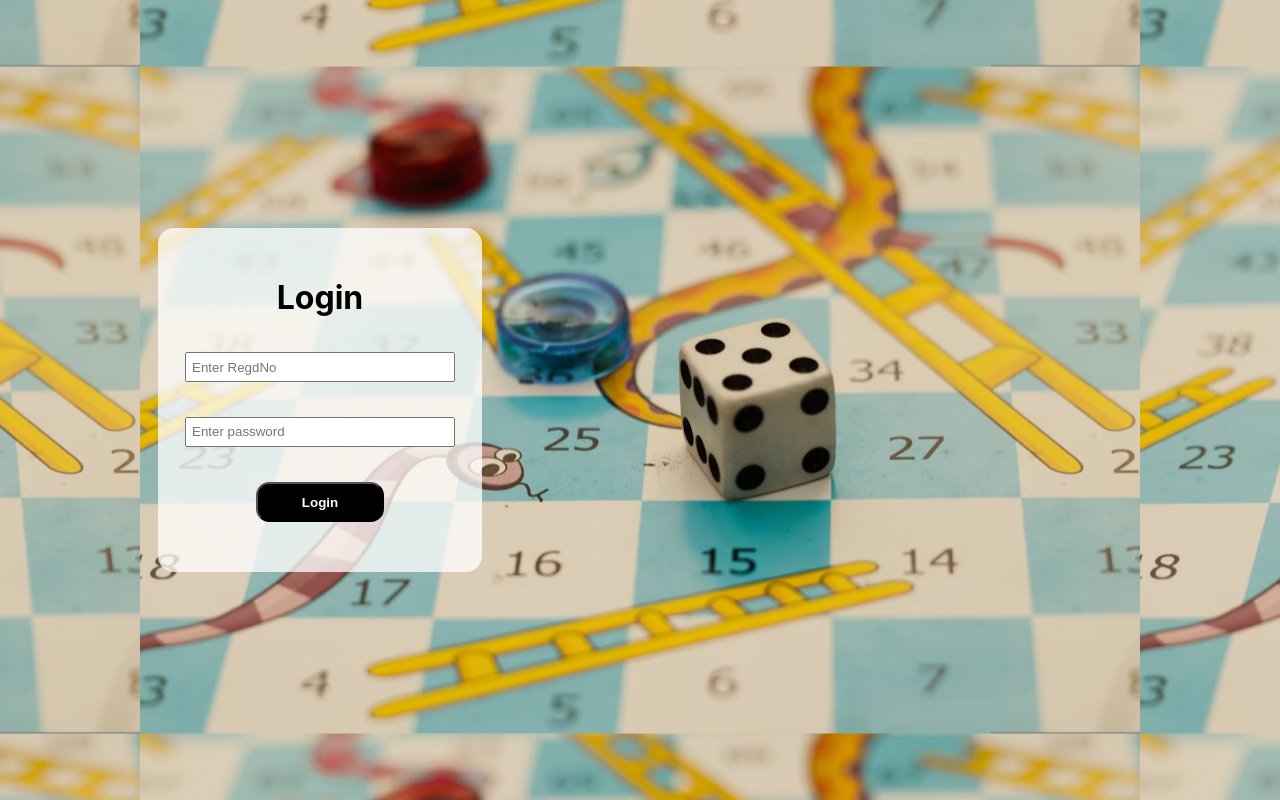
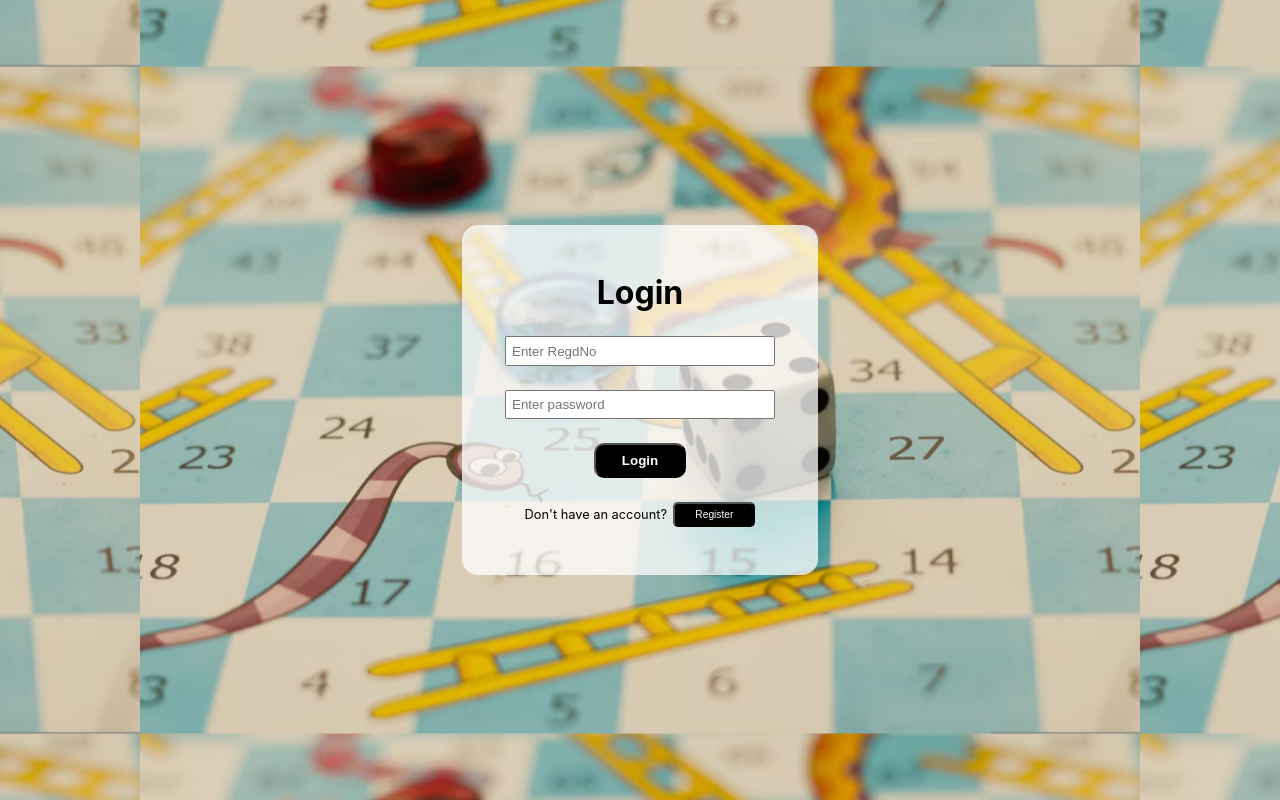
Before and after one commit to svssathvik7/CodeClimb-Client, a React (Create React App) app: page / in a window 1280 px wide. Built offline with nearby package versions, Linux system fonts and the light colour scheme; no server answers.

Commit message:
refactor register page

```diff
--- a/public/index.html
+++ b/public/index.html
@@ -1,14 +1,12 @@
 <!DOCTYPE html>
 <html lang="en">
+
 <head>
   <meta charset="utf-8" />
   <link rel="icon" href="%PUBLIC_URL%/favicon.ico" />
   <meta name="viewport" content="width=device-width, initial-scale=1" />
   <meta name="theme-color" content="#000000" />
-    <meta
-      name="description"
-      content="Web site created using create-react-app"
-    />
+  <meta name="description" content="Web site created using create-react-app" />
   <link rel="apple-touch-icon" href="%PUBLIC_URL%/logo192.png" />
   <!--
       manifest.json provides metadata used when your web app is installed on a
@@ -24,8 +22,9 @@
       work correctly both with client-side routing and a non-root public URL.
       Learn how to configure a non-root public URL by running `npm run build`.
     -->
-    <title>React App</title>
+  <title>Snake's and Ladder's</title>
 </head>
+
 <body>
   <noscript>You need to enable JavaScript to run this app.</noscript>
   <div id="root"></div>
@@ -40,4 +39,5 @@
       To create a production bundle, use `npm run build` or `yarn build`.
     -->
 </body>
+
 </html>
--- a/src/Pages/Login/Login.css
+++ b/src/Pages/Login/Login.css
@@ -1,4 +1,4 @@
-.login-page{
+.login-page {
     padding: 0;
     margin: 0;
     width: 100dvw;
@@ -9,33 +9,55 @@
     justify-content: space-between;
     background: url("../../Assets/background.jpg") center;
 }
-.login-controller{
+
+.login-controller {
     display: flex;
     align-items: center;
     justify-content: center;
-    width: 50dvw;
-    height: 100dvh;
+    width: 100%;
 }
-.login-controller div{
+
+.login-controller .login-child {
     display: flex;
     flex-direction: column;
-    height: 35dvh;
+    height: fit-content;
     align-items: center;
     justify-content: space-around;
     background-color: rgba(255, 255, 255, 0.752);
-    padding: 2rem;
     border-radius: 1rem;
+    padding: 3em 3em;
+    gap: 1.5em;
 }
-.login-inputs{
+
+.login-inputs {
     width: 20dvw;
     padding: 2%;
 }
-.login-btn{
+
+.login-btn {
     font-weight: bold;
     background-color: black;
     color: white;
-    border-radius: 1em;
-    width: 10dvw;
-    height: 5dvh;
+    border-radius: 10px;
+    padding: 3% 10%;
     cursor: pointer;
 }
+
+.register-link,
+.login-link {
+    display: flex;
+    justify-content: center;
+    align-items: center;
+    font-size: 0.8em;
+    gap: 0.5em;
+}
+
+.register-link button,
+.login-link button {
+    background: black;
+    color: white;
+    padding: 5px 20px;
+    cursor: pointer;
+    border-radius: 5px;
+    font-size: .8em;
+}
--- a/src/Pages/Login/Login.jsx
+++ b/src/Pages/Login/Login.jsx
@@ -13,7 +13,8 @@ export default function Login() {
             ...formData, [e.target.name]: e.target.value
         });
     }
-    const handleFormSubmit = async () => {
+    const handleFormSubmit = async (e) => {
+        e.preventDefault();
         try {
             socket.emit('login', { regNo: formData.username, password: formData.password });
 
@@ -49,15 +50,24 @@ export default function Login() {
             });
         }
     }
+
+    const handleRegisterClick = () => {
+        navigate("/register");
+    }
     return (
+
         <div className='login-page'>
             <div className='login-controller'>
-                <div>
+                <form onSubmit={handleFormSubmit} className='login-child'>
                     <h1>Login</h1>
-                    <input className='login-inputs' name='username' type='text' placeholder='Enter RegdNo' value={formData.username} onChange={handleFormChange} />
-                    <input className='login-inputs' value={formData.password} name='password' type='password' onChange={handleFormChange} placeholder='Enter password' />
-                    <button onClick={handleFormSubmit} type='submit' className='login-btn'>Login</button>
-                </div>
+                    <input className='login-inputs' name='username' type='text' placeholder='Enter RegdNo' value={formData.username} onChange={handleFormChange} required={true} />
+                    <input className='login-inputs' value={formData.password} name='password' type='password' onChange={handleFormChange} placeholder='Enter password' required={true} />
+                    <button type='submit' className='login-btn'>Login</button>
+                    <div className='register-link'>
+                        <p>Don't have an account?</p>
+                        <button onClick={handleRegisterClick}>Register</button>
+                    </div>
+                </form>
             </div>
         </div>
     )
--- a/src/Pages/Login/Register.jsx
+++ b/src/Pages/Login/Register.jsx
@@ -57,15 +57,23 @@ const Register = () => {
             });
         }
     }
+
+    const handleLoginClick = () => {
+        navigate("/");
+    }
     return (
         <div className='login-page'>
             <div className='login-controller'>
-                <div>
+                <form onSubmit={handleFormSubmit} className='login-child'>
                     <h1>Register</h1>
-                    <input className='login-inputs' name='username' type='text' placeholder='Enter RegdNo' value={formData.username} onChange={handleFormChange} />
-                    <input className='login-inputs' value={formData.password} name='password' type='password' onChange={handleFormChange} placeholder='Enter password' />
-                    <button onClick={handleFormSubmit} type='submit' className='login-btn'>Register</button>
-                </div>
+                    <input className='login-inputs' name='username' type='text' placeholder='Enter RegdNo' value={formData.username} onChange={handleFormChange} required />
+                    <input className='login-inputs' value={formData.password} name='password' type='password' onChange={handleFormChange} placeholder='Enter password' required />
+                    <button type='submit' className='login-btn'>Register</button>
+                    <div className='login-link'>
+                        <p>Already have an account?</p>
+                        <button onClick={handleLoginClick} >Login</button>
+                    </div>
+                </form>
             </div>
         </div>
     )
```
Lines whose indentation alone changed are shown as unchanged.
